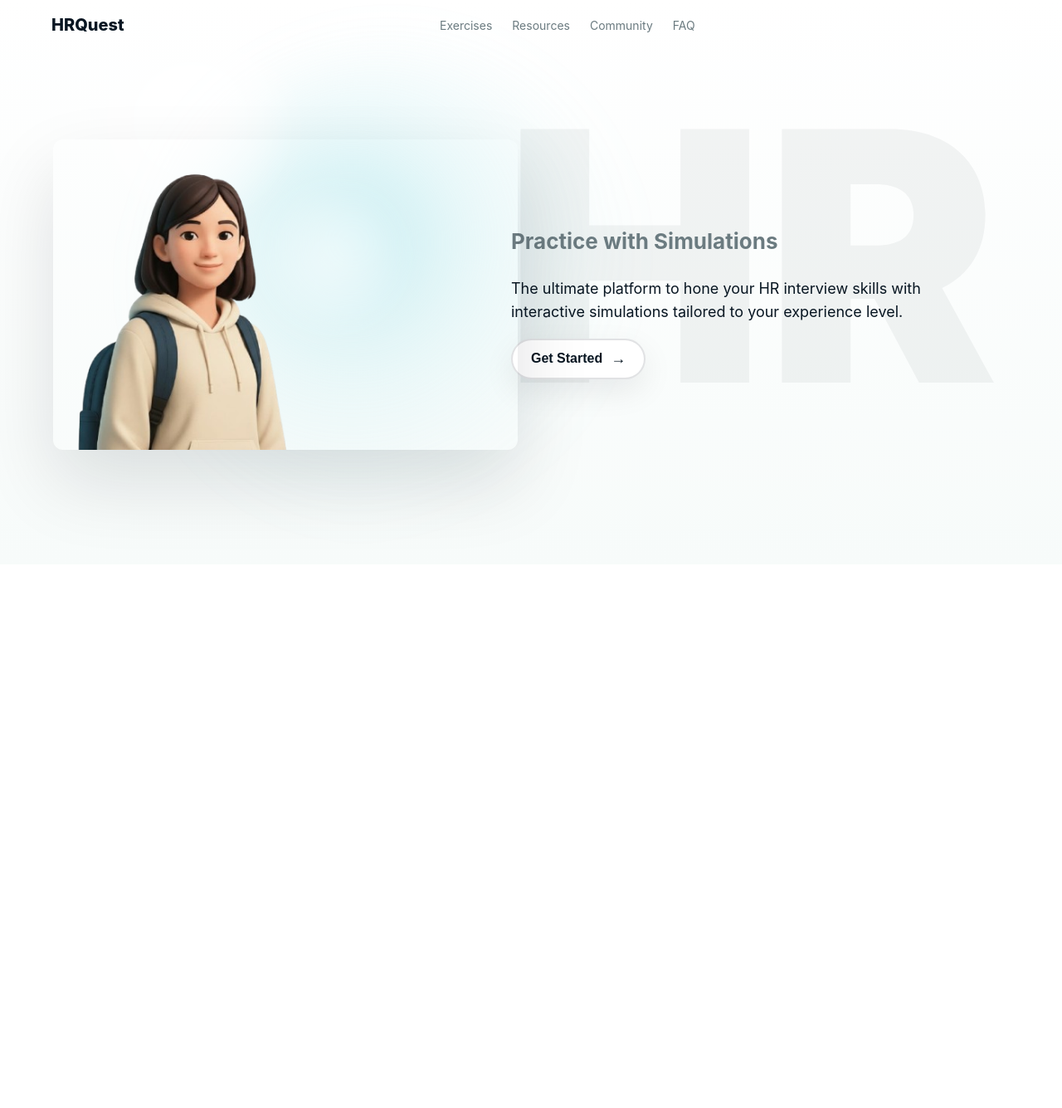
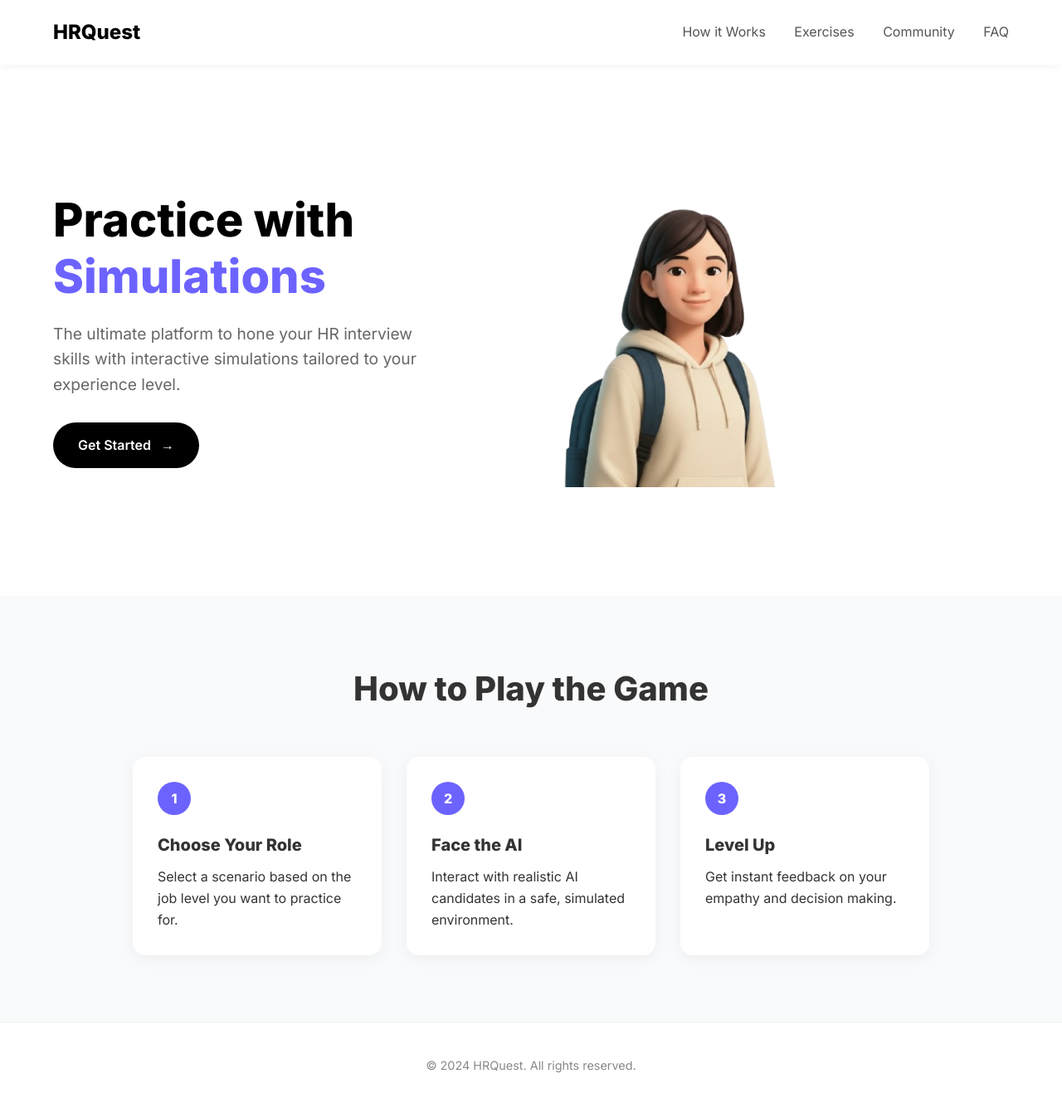
Before and after one commit to anshulmalik-bit/hr-quest, a Flask app: page / in a window 1280 px wide. Shown: the whole page at 83% size. Before the commit the page ends 632 px from the top, so only its background shows below. Run offline with Flask 2, Linux system fonts and the light colour scheme.

Commit message:
Update index.html

```diff
--- a/templates/index.html
+++ b/templates/index.html
@@ -1,67 +1,65 @@
-<!doctype html>
+<!DOCTYPE html>
 <html lang="en">
 <head>
-  <meta charset="utf-8" />
-  <meta name="viewport" content="width=device-width,initial-scale=1" />
-  <title>HRQuest — Start the Game</title>
-  <link rel="stylesheet" href="/static/css/landing.css">
+    <meta charset="UTF-8">
+    <meta name="viewport" content="width=device-width, initial-scale=1.0">
+    <title>HRQuest — Start the Game</title>
+
+    <link rel="stylesheet" href="/static/style.css">
+
+    <link href="https://fonts.googleapis.com/css2?family=Inter:wght@400;600;800&display=swap" rel="stylesheet">
 </head>
 <body>
 
-  <!-- HEADER -->
-  <header class="site-header">
-    <div class="header-inner">
-      <div class="brand-left">HRQuest</div>
-      <nav class="header-nav" aria-label="Main">
-        <a class="nav-link" href="#">Exercises</a>
-        <a class="nav-link" href="#">Resources</a>
-        <a class="nav-link" href="#">Community</a>
-        <a class="nav-link" href="#">FAQ</a>
-      </nav>
-      <div class="header-right"></div>
-    </div>
-  </header>
+    <nav class="navbar">
+        <div class="logo">HRQuest</div>
+        <div class="nav-links">
+            <a href="#how-it-works">How it Works</a>
+            <a href="#exercises">Exercises</a>
+            <a href="#community">Community</a>
+            <a href="#faq">FAQ</a>
+        </div>
+    </nav>
 
-  <!-- HERO -->
-  <main class="hero">
-    <div class="hero-background"></div>
+    <header class="hero">
+        <div class="hero-content">
+            <h1>Practice with <br><span class="highlight">Simulations</span></h1>
+            <p>The ultimate platform to hone your HR interview skills with interactive simulations tailored to your experience level.</p>
 
-    <!-- decorative background -->
-    <div class="giant-text" aria-hidden="true">HR</div>
+            <a href="#how-it-works" class="cta-button">
+                Get Started <span class="arrow">→</span>
+            </a>
+        </div>
 
-    <!-- portrait glow and sparkles -->
-    <div class="portrait-glow"></div>
-    <div class="portrait-spark1"></div>
-    <div class="portrait-spark2"></div>
+        <div class="hero-image">
+            <img src="/static/images/student.png" alt="Student Portrait">
+        </div>
+    </header>
 
-    <div class="hero-inner">
+    <section id="how-it-works" class="features-section">
+        <h2>How to Play the Game</h2>
+        <div class="features-grid">
+            <div class="feature-card">
+                <div class="icon">1</div>
+                <h3>Choose Your Role</h3>
+                <p>Select a scenario based on the job level you want to practice for.</p>
+            </div>
+            <div class="feature-card">
+                <div class="icon">2</div>
+                <h3>Face the AI</h3>
+                <p>Interact with realistic AI candidates in a safe, simulated environment.</p>
+            </div>
+            <div class="feature-card">
+                <div class="icon">3</div>
+                <h3>Level Up</h3>
+                <p>Get instant feedback on your empathy and decision making.</p>
+            </div>
+        </div>
+    </section>
 
-      <!-- LEFT IMAGE -->
-      <section class="hero-left" aria-hidden="true">
-        <div class="portrait-wrap">
-          <img id="studentImg" src="/static/images/student.png" alt="Student portrait">
-        </div>
-      </section>
+    <footer class="footer">
+        <p>&copy; 2024 HRQuest. All rights reserved.</p>
+    </footer>
 
-      <!-- RIGHT TEXT -->
-      <section class="hero-right">
-        <h2 class="kicker">Practice with Simulations</h2>
-        <p class="lead">
-          The ultimate platform to hone your HR interview skills with interactive simulations tailored to your experience level.
-        </p>
-
-        <div class="cta-row">
-          <button class="btn-cta" onclick="location.href='/profile'">
-            Get Started <span class="arrow">→</span>
-          </button>
-        </div>
-      </section>
-
-    </div>
-  </main>
-
-  <!-- FOOTER REMOVED -->
-
-  <script src="/static/js/landing.js"></script>
 </body>
 </html>
```
